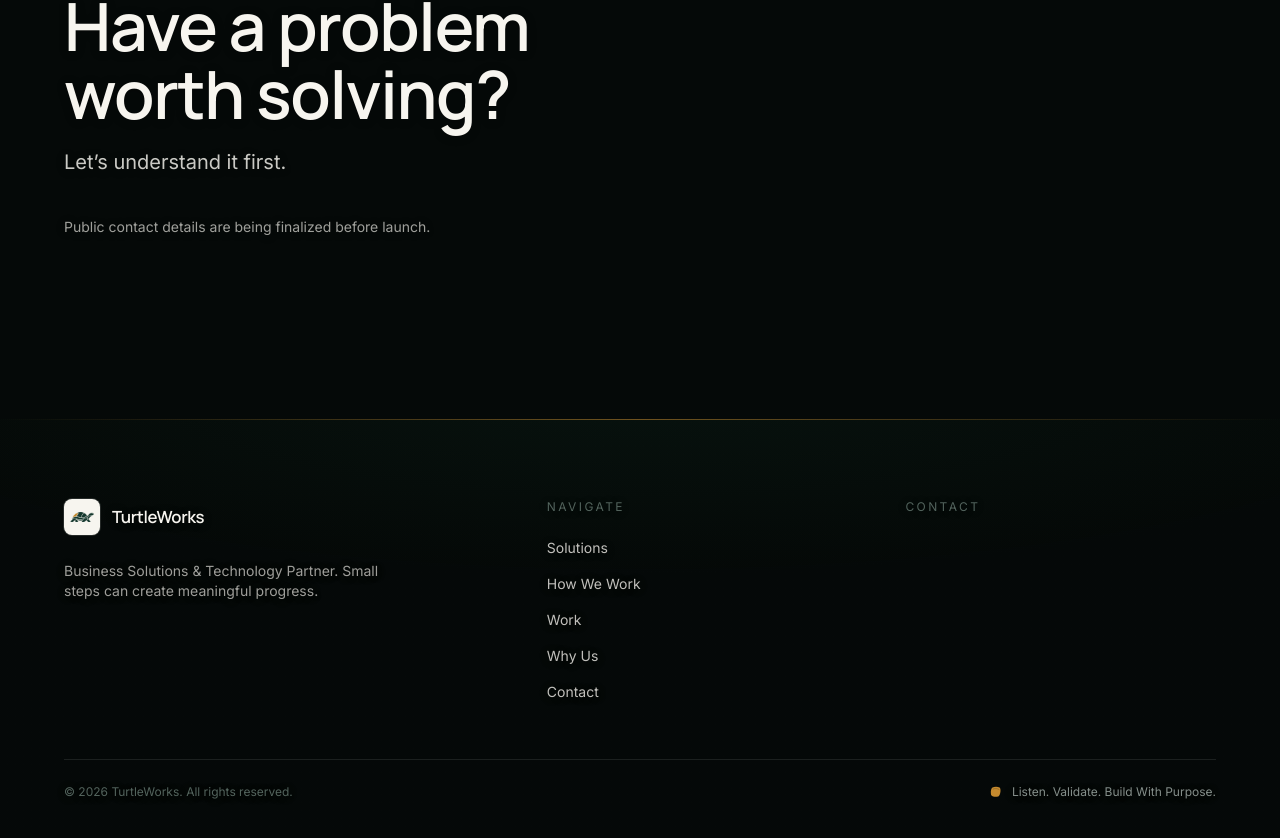
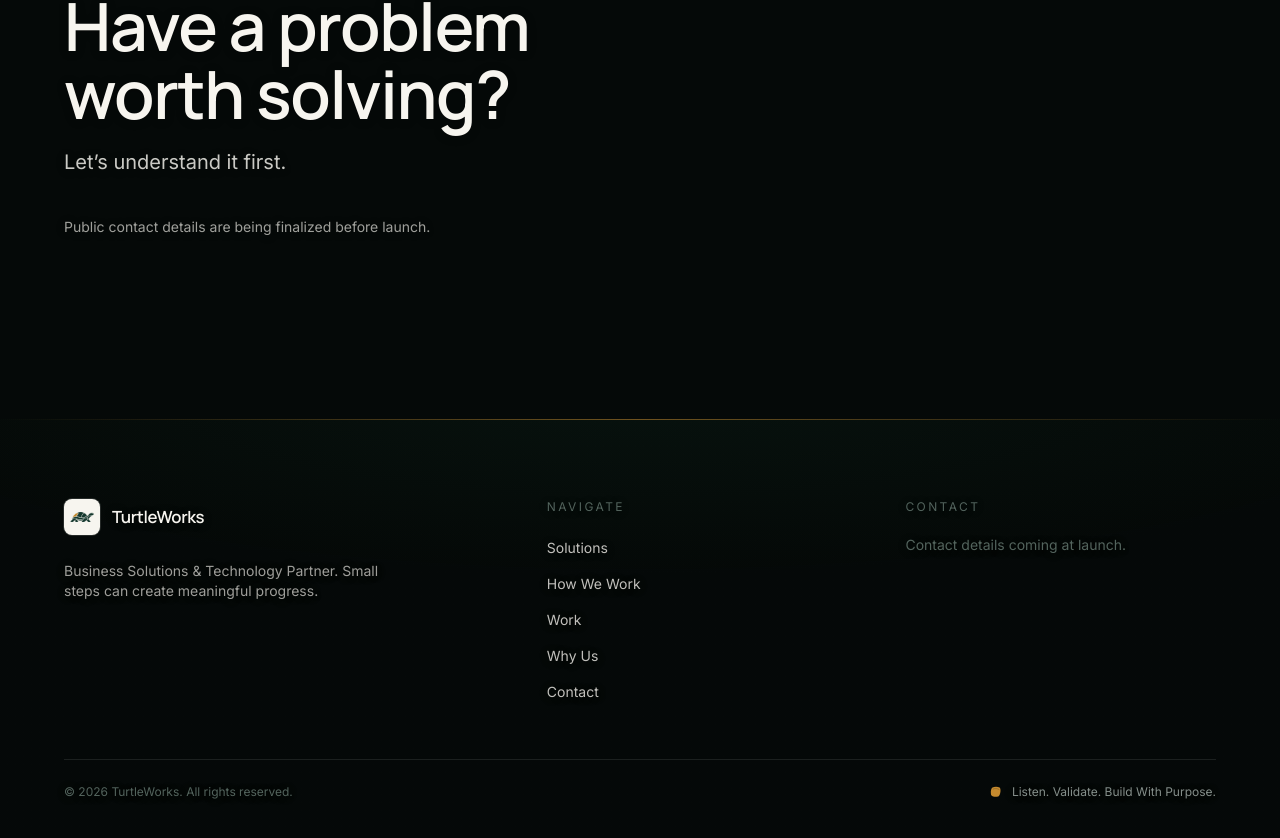
Before and after one commit to Mr-Nani-dm/Turtleworks, a Next.js app: page / in a window 1280 px wide. Shown: the part 4819-5657 px from the top of the page. Built offline with nearby package versions, Linux system fonts and the light colour scheme.

Commit message:
Render contact details only when configured

```diff
--- a/src/components/layout/Footer.tsx
+++ b/src/components/layout/Footer.tsx
@@ -35,16 +35,18 @@ export function Footer() {
 
           <div>
             <p className="text-xs uppercase tracking-[0.2em] text-slate">Contact</p>
-            <ul className="mt-5 flex flex-col gap-3">
-              <li>
+            <div className="mt-5">
+              {site.email ? (
                 <a
-                  href={`mailto:${site.email}`}
+                  href={"mailto:" + site.email}
                   className="text-sm text-[color:color-mix(in_srgb,var(--color-ivory)_78%,transparent)] hover:text-ivory"
                 >
                   {site.email}
                 </a>
-              </li>
-            </ul>
+              ) : (
+                <p className="text-sm text-slate">Contact details coming at launch.</p>
+              )}
+            </div>
           </div>
         </div>
 
```
